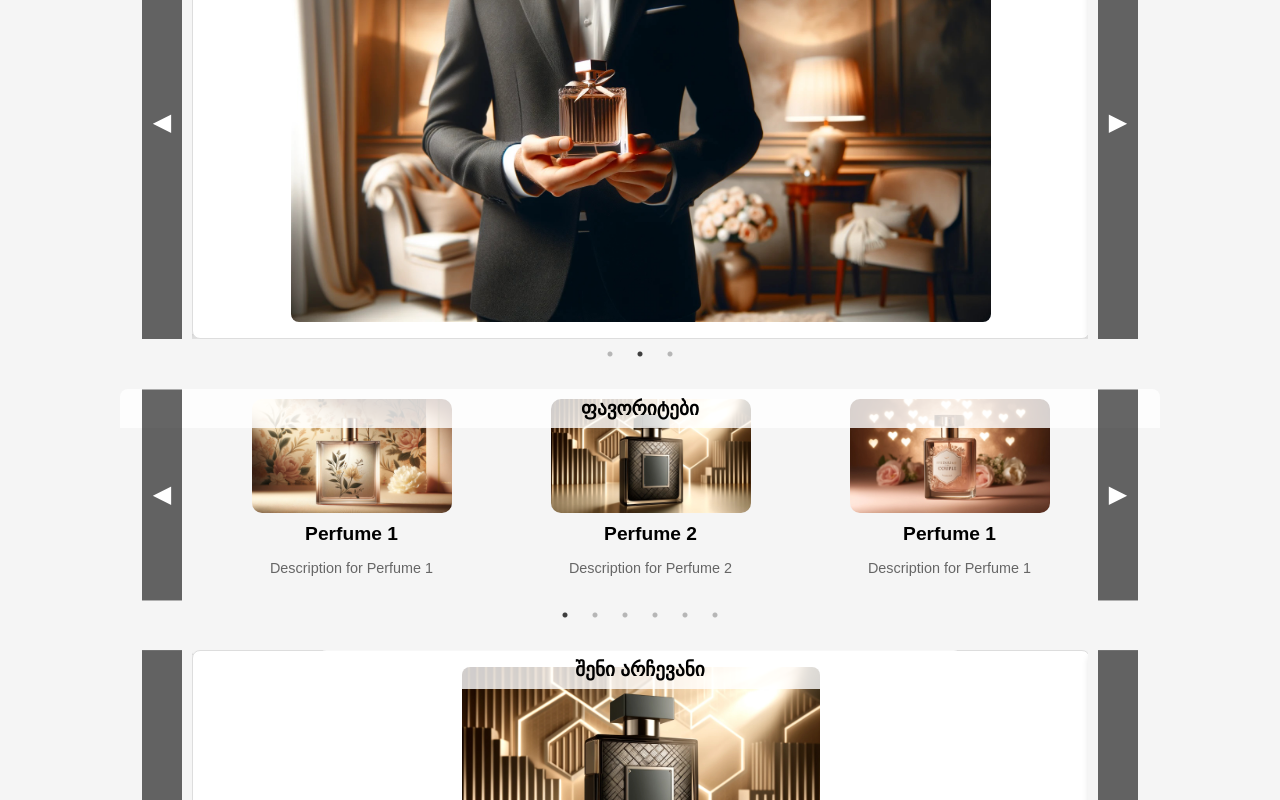
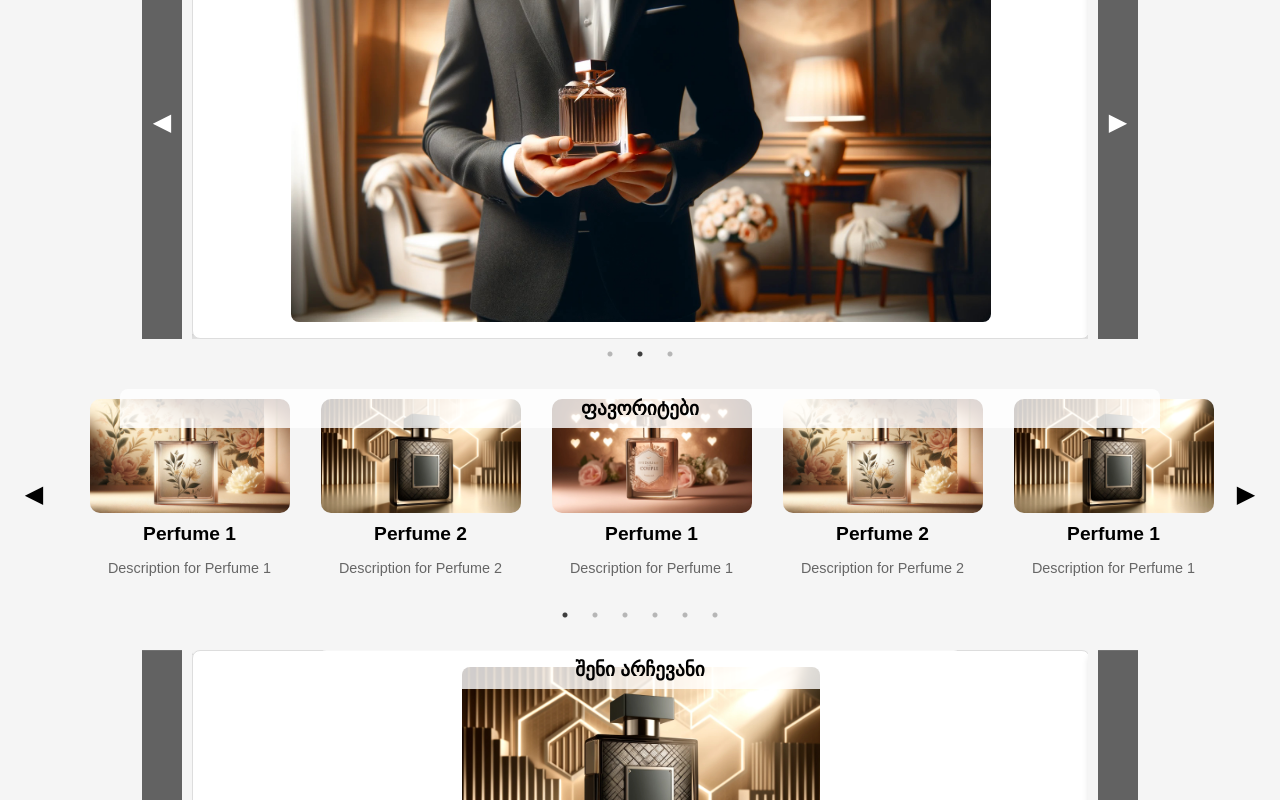
Before and after one commit to Chrelashvililevani/perfume, a React (Create React App) app: page / in a window 1280 px wide. Shown: the part 497-1297 px from the top of the page. Built offline with nearby package versions, Linux system fonts and the light colour scheme.

Commit message:
perfume shop

```diff
--- a/src/components/PerfumeSlider.js
+++ b/src/components/PerfumeSlider.js
@@ -2,7 +2,7 @@ import React from 'react';
 import Slider from 'react-slick';
 import 'slick-carousel/slick/slick.css';
 import 'slick-carousel/slick/slick-theme.css';
-import { PrevArrow, NextArrow } from './CustomArrows'; // Import the custom arrows
+import { PrevArrow, NextArrow } from './customarrowsb'; // Import the custom arrows
 
 const perfumes = [
   {
@@ -45,16 +45,30 @@ const PerfumeSlider = () => {
     dots: true,
     infinite: true,
     speed: 500,
-    slidesToShow: 3,
+    slidesToShow: 5,
     slidesToScroll: 1,
     responsive: [
       {
-        breakpoint: 1024,
+        breakpoint: 1200,
         settings: {
-          slidesToShow: 2,
+          slidesToShow: 4,
           slidesToScroll: 1,
           infinite: true,
           dots: true
+        }
+      },
+      {
+        breakpoint: 1000,
+        settings: {
+          slidesToShow: 3,
+          slidesToScroll: 1
+        }
+      },
+      {
+        breakpoint: 700,
+        settings: {
+          slidesToShow: 2,
+          slidesToScroll: 1
         }
       },
       {
--- /dev/null
+++ b/src/components/customarrowsb.js
@@ -0,0 +1,59 @@
+import React from 'react';
+import styled from 'styled-components';
+
+const Arrow = styled.div`
+  position: absolute;
+  top: 50%;
+  transform: translateY(-50%);
+  display: flex;
+  justify-content: center; /* Center the content horizontally */
+  align-items: center; /* Center the content vertically */
+  width: 40px;
+  height: 40px;
+  color: white;
+  cursor: pointer;
+  z-index: 2;
+  height: 100%;
+  color: black;
+
+  &.slick-prev {
+    left: -50px;
+  }
+
+  &.slick-next {
+    right: -50px;
+  }
+
+  &:hover {
+    color: white;
+    color: red;
+  }
+`;
+
+const ArrowIcon = styled.span`
+  font-size: 24px;
+  display: flex;
+  justify-content: center;
+  align-items: center;
+  width: 100%;
+  height: 100%;
+
+`;
+
+export const PrevArrow = (props) => {
+  const { className, style, onClick } = props;
+  return (
+    <Arrow className={className} style={{ ...style }} onClick={onClick}>
+      <ArrowIcon>&#9664;</ArrowIcon>
+    </Arrow>
+  );
+};
+
+export const NextArrow = (props) => {
+  const { className, style, onClick } = props;
+  return (
+    <Arrow className={className} style={{ ...style }} onClick={onClick}>
+      <ArrowIcon>&#9654;</ArrowIcon>
+    </Arrow>
+  );
+};
--- a/src/components/style.css
+++ b/src/components/style.css
@@ -1,5 +1,5 @@
 .perfume-slider {
-  width: 70%;
+  width: 90%;
   margin: auto;
   display: flex;
   flex-direction: column;
```
